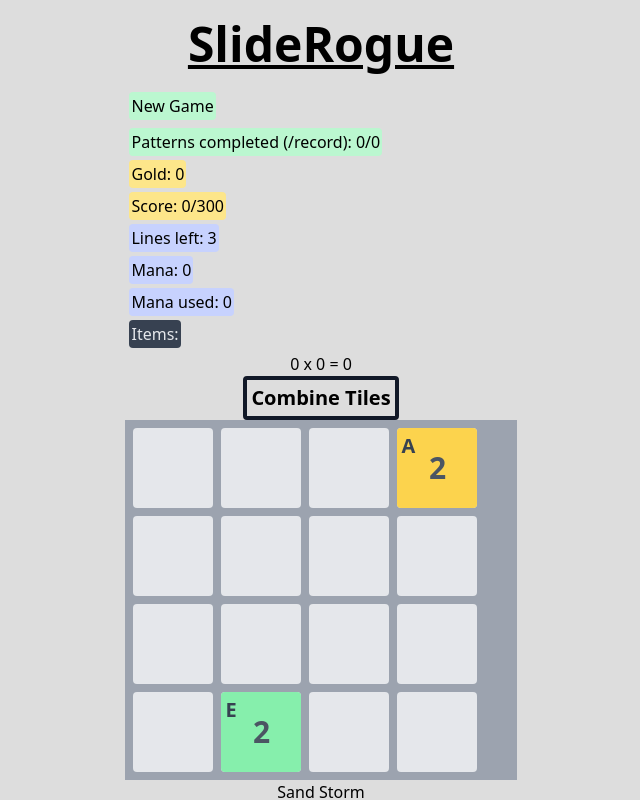
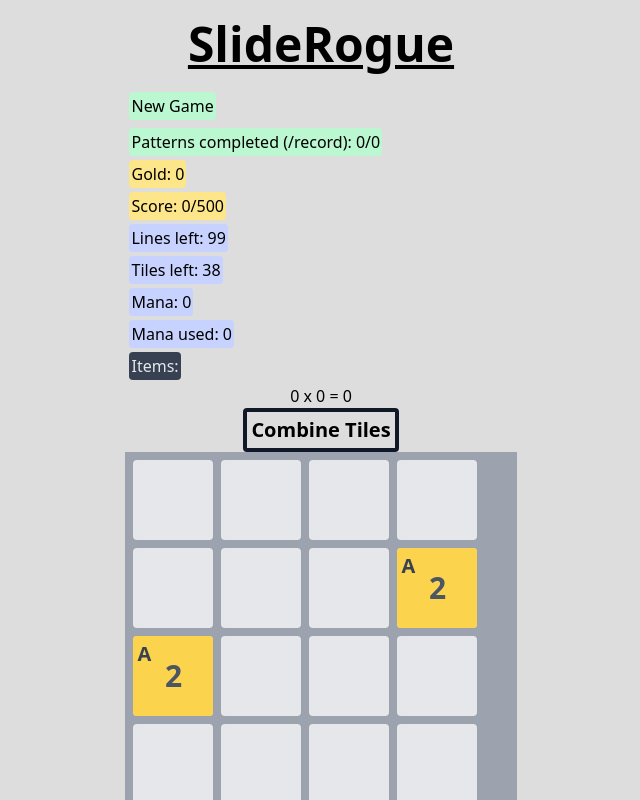
Before and after one commit to PAK90/sliderogue, a React (Vite) app: page / in a window 1280 px wide. Shown: the whole page, without its empty margins (319-959 px from the left). Built offline with nearby package versions, Linux system fonts and the light colour scheme.

Commit message:
Adds tile bag/deck accumulation.

```diff
--- a/src/components/Board.tsx
+++ b/src/components/Board.tsx
@@ -27,6 +27,7 @@ const Board = ({
     basePoints,
     multiplier,
     ownedItems,
+    usableDeck,
   } = board;
   const {
     setDraggedPath,
@@ -35,6 +36,7 @@ const Board = ({
     applyUpgrade,
     openShopping,
     endUpgrading,
+    toggleDeckView,
   } = useGameStore();
 
   const [drawing, setDrawing] = useState(false);
@@ -100,7 +102,7 @@ const Board = ({
     //   ),
     // );
     const baseManaCostPerTile = 10;
-    const manaIncreasePerTile = 1.3;
+    const manaIncreasePerTile = 1.1;
     setManaUsed(
       draggedCells.reduce((manaTotal, dTile, dTileIx) => {
         const draggedTile = tiles.find(
@@ -126,10 +128,10 @@ const Board = ({
       <div className="bg-amber-200 w-fit m-1 p-0.5 rounded">{`Gold: ${gold}`}</div>
       <div className="bg-amber-200 w-fit m-1 p-0.5 rounded">{`Score: ${score}/${targetScore}`}</div>
       <div className="bg-indigo-200 w-fit m-1 p-0.5 rounded">{`Lines left: ${lines}`}</div>
-      {/*<div*/}
-      {/*  onClick={toggleDeckView}*/}
-      {/*  className="bg-indigo-200 w-fit m-1 p-0.5 rounded cursor-pointer"*/}
-      {/*>{`Tiles left: ${deck.length}`}</div>*/}
+      <div
+        onClick={toggleDeckView}
+        className="bg-indigo-200 w-fit m-1 p-0.5 rounded cursor-pointer"
+      >{`Tiles left: ${usableDeck.length}`}</div>
       <div className="bg-indigo-200 w-fit m-1 p-0.5 rounded">{`Mana: ${mana}`}</div>
       <div
         className={`${manaUsed > mana ? "bg-red-200" : "bg-indigo-200"} w-fit m-1 p-0.5 rounded`}
@@ -145,6 +147,7 @@ const Board = ({
         </button>
       )}
       {upgrading && (
+        <>
           <button
             disabled={
               upgrading.minTiles > selectedTiles.length ||
@@ -159,6 +162,8 @@ const Board = ({
           >
             Upgrade Tiles
           </button>
+          <div>{`Select ${upgrading.minTiles} to ${upgrading.maxTiles} tiles, then click Upgrade Tiles`}</div>
+        </>
       )}
       <div className="w-full bg-gray-400 p-1 relative">
         <div
--- a/src/components/DeckViewDialog.tsx
+++ b/src/components/DeckViewDialog.tsx
@@ -1,62 +1,74 @@
-// import { useGameStore } from "../state";
-// import { Option } from "../helpers/chooseWeightedOption.ts";
-//
-// const GoalChooserDialog = () => {
-//   const { deckLooking, toggleDeckView, boards } = useGameStore();
-//   // TODO: make this not fixed to 0.
-//   const deck = boards[0]?.deck;
-//   if (!deck) return;
-//
-//   const colourMap = {
-//     W: "bg-blue-300",
-//     F: "bg-red-300",
-//     A: "bg-amber-300",
-//     E: "bg-green-300",
-//   };
-//
-//   const tileRender = (t: Option, ix: number) => {
-//     const value = t.value || 2;
-//     return (
-//       <div
-//         key={ix}
-//         className={`
-//                   w-10 h-10 ${colourMap[t.id as keyof typeof colourMap]}
-//                   rounded flex items-center justify-center
-//                   animate-growIn
-//                   ${value.toString().indexOf("$") > -1 && "cursor-pointer"}
-//                 `}
-//         style={{
-//           position: "relative",
-//         }}
-//       >
-//         <span className="text-gray-600 font-bold text-xl">{value}</span>
-//         <span
-//           style={{ position: "absolute", top: 4, left: 4 }}
-//           className="text-gray-700 font-bold text-xs"
-//         >
-//           {t.id}
-//         </span>
-//       </div>
-//     );
-//   };
-//
-//   return (
-//     <>
-//       <div
-//         hidden={!deckLooking}
-//         className={`
-//           bg-gray-200 shadow-2xl absolute top-1/4 left-1/4 w-1/2 h-fit z-20
-//         `}
-//       >
-//         <div className="flex">
-//           {deck.map((rt, rtIx) => {
-//             return tileRender(rt, rtIx);
-//           })}
-//         </div>
-//         <button onClick={toggleDeckView}>Close Deck View</button>
-//       </div>
-//     </>
-//   );
-// };
-//
-// export default GoalChooserDialog;
+import { useGameStore } from "../state";
+import { Option } from "../helpers/chooseWeightedOption.ts";
+
+const GoalChooserDialog = () => {
+  const { deckLooking, toggleDeckView, boards } = useGameStore();
+  // TODO: make this not fixed to 0.
+  const deck = boards[0]?.usableDeck;
+  if (!deck) return;
+
+  const colourMap = {
+    W: "bg-blue-300",
+    F: "bg-red-300",
+    A: "bg-amber-300",
+    E: "bg-green-300",
+  };
+
+  const tileRender = (t: Option, ix: number) => {
+    const value = t.value || 2;
+    const upgradeColourMap = {
+      GOLD: "#e3b006",
+      SILVER: "#e1e8f1",
+    };
+    const shadowString = (
+      t.upgrades?.map(
+        (upgrade, uIx) =>
+          `inset 0 0 0 ${(uIx + 1) * 5}px ${upgradeColourMap[upgrade]}`,
+      ) || []
+    ).join(", ");
+
+    return (
+      <div
+        key={ix}
+        className={`
+                  w-10 h-10 ${colourMap[t.id as keyof typeof colourMap]}
+                  rounded flex items-center justify-center
+                  animate-growIn
+                  ${value.toString().indexOf("$") > -1 && "cursor-pointer"}
+                `}
+        style={{
+          position: "relative",
+          boxShadow: shadowString,
+        }}
+      >
+        <span className="text-gray-600 font-bold text-xl">{value}</span>
+        <span
+          style={{ position: "absolute", top: 4, left: 4 }}
+          className="text-gray-700 font-bold text-xs"
+        >
+          {t.id}
+        </span>
+      </div>
+    );
+  };
+
+  return (
+    <>
+      <div
+        hidden={!deckLooking}
+        className={`
+          bg-gray-200 shadow-2xl absolute top-1/4 left-1/4 w-1/2 h-fit z-20
+        `}
+      >
+        <div className="flex flex-wrap">
+          {deck.map((rt, rtIx) => {
+            return tileRender(rt, rtIx);
+          })}
+        </div>
+        <button onClick={toggleDeckView}>Close Deck View</button>
+      </div>
+    </>
+  );
+};
+
+export default GoalChooserDialog;
--- a/src/components/GameArea.tsx
+++ b/src/components/GameArea.tsx
@@ -4,6 +4,7 @@ import { useSwipeable } from "react-swipeable";
 import Board from "./Board.tsx";
 import GoalChooserDialog from "./GoalChooserDialog.tsx";
 import ShopDialog from "./ShopDialog.tsx";
+import DeckViewDialog from "./DeckViewDialog.tsx";
 
 const GameArea = () => {
   const { move, resetGame, boards } = useGameStore();
@@ -60,9 +61,9 @@ const GameArea = () => {
       {/*  .map((option) => {*/}
       {/*    return <div>{option.id}</div>;*/}
       {/*  })}*/}
-      {/*<ShopDialog />*/}
       <GoalChooserDialog />
       <ShopDialog />
+      <DeckViewDialog />
       <div className="flex">
         {/*<div className="bg-amber-200 w-fit m-1 p-0.5 rounded">{`Gold: ${gold}`}</div>*/}
         <button
--- a/src/helpers/addRandomTile.ts
+++ b/src/helpers/addRandomTile.ts
@@ -35,6 +35,6 @@ export const addRandomTile = (
     value: chosenTile.value || 2,
     position: potentialNewCellPos,
     type: chosenTile.type,
-    upgrades: [],
+    upgrades: chosenTile.upgrades || [],
   };
 };
--- a/src/helpers/chooseWeightedOption.ts
+++ b/src/helpers/chooseWeightedOption.ts
@@ -1,10 +1,11 @@
-import { TileType } from "../state";
+import { TileType, TileUpgrades } from "../state";
 
 export type Option = {
   weight: number;
   id: string;
   type: TileType;
   value?: number;
+  upgrades?: TileUpgrades[];
 };
 
 export default function chooseWeightedOption(options: Option[]): Option {
--- /dev/null
+++ b/src/helpers/shuffleArray.ts
@@ -0,0 +1,8 @@
+export default function shuffleArray<T>(array: T[]): T[] {
+  const newArray = [...array];
+  for (let i = newArray.length - 1; i > 0; i--) {
+    const j = Math.floor(Math.random() * (i + 1));
+    [newArray[i], newArray[j]] = [newArray[j], newArray[i]];
+  }
+  return newArray;
+}
--- a/src/state/index.ts
+++ b/src/state/index.ts
@@ -7,11 +7,10 @@ import { Option } from "../helpers/chooseWeightedOption.ts";
 // import { elemental4Tiles, elementalTiles } from "../data/tiles.ts";
 import { rollActiveSpellData, Spell } from "../data/spells.ts";
 import { Upgrade } from "../data/upgrades.ts";
-// import { chooseEmptyTilePosition } from "../helpers/chooseEmptyTilePosition.ts";
-// import { defaultDeck } from "../data/tiles.ts";
-// import { uniqueId } from "../helpers/uniqueId.ts";
-import { addRandomTile } from "../helpers/addRandomTile.ts";
 import { Item } from "../data/items.ts";
+import { chooseEmptyTilePosition } from "../helpers/chooseEmptyTilePosition.ts";
+import { uniqueId } from "../helpers/uniqueId.ts";
+import shuffleArray from "../helpers/shuffleArray.ts";
 // import range from "../helpers/range.ts";
 
 export type Direction = "up" | "down" | "left" | "right";
@@ -57,7 +56,9 @@ export type BoardState = {
   basePoints: number;
   multiplier: number;
 
-  // deck: Option[];
+  usableDeck: Option[];
+  upgradedDeck: Option[];
+  temporaryDeck: Option[];
 
   baseTilesToSpawn: Option[];
   newTilesToSpawn: Option[];
@@ -158,7 +159,7 @@ export const useGameStore = create<GameState & Actions>()(
 
         const percentPerTileLength = 100;
         const baseManaCostPerTile = 10;
-        const manaIncreasePerTile = 1.3;
+        const manaIncreasePerTile = 1.1;
 
         // first, reduce mana by the length of the dragged *cells*, not the tiles.
         boardState.mana -= boardState.draggedCells.reduce(
@@ -174,6 +175,21 @@ export const useGameStore = create<GameState & Actions>()(
             );
           },
           0,
+        );
+
+        // then, add the dragged tiles randomly to the temporary deck (that will be merged to defaultDeck later)
+        boardState.temporaryDeck = draggedTiles.reduce(
+          (deckState, draggedTile) => {
+            deckState.splice(Math.floor(Math.random() * deckState.length), 0, {
+              weight: 100,
+              type: draggedTile.type,
+              value: draggedTile.value,
+              id: draggedTile.name,
+              upgrades: draggedTile.upgrades,
+            });
+            return deckState;
+          },
+          boardState.temporaryDeck,
         );
 
         // then, delete the dragged tiles from the board
@@ -192,16 +208,19 @@ export const useGameStore = create<GameState & Actions>()(
         const targetIncrease = 1.5;
         // state.boards[boardIndex].spellsCompleted += 1;
         // if we exceed the points total, give gold
-        // give 1 gold per remaining tile on the board; 3 if it's a gold tile.
         if (boardState.score >= boardState.targetScore) {
+          // give 1 gold per remaining tile on the board; 3 if it's a gold tile.
           boardState.gold += boardState.tiles.reduce(
             (total, tile) => total + (tile.upgrades.includes("GOLD") ? 3 : 1),
             0,
           );
+          // increase the target score
           boardState.targetScore = Math.floor(
             boardState.targetScore * targetIncrease,
           );
-          boardState.lines = 3;
+
+          // reset things
+          boardState.lines = 99;
           boardState.score = 0;
           state.choosing = true;
         } else {
@@ -252,13 +271,26 @@ export const useGameStore = create<GameState & Actions>()(
 
     setActiveSpell: (newSpell: Spell, boardIx: number) =>
       set((state) => {
-        state.boards[boardIx].availableSpells[0] = {
+        const boardState = state.boards[boardIx];
+        boardState.availableSpells[0] = {
           spell: newSpell,
           complete: newSpell.requiredTiles.map(() => false),
         };
-        state.boards[boardIx].newTilesToSpawn = newSpell.spawns;
+        boardState.newTilesToSpawn = newSpell.spawns;
         // FIXME; for now it's just me wanting each spell to have only their own colours come in.
-        state.boards[boardIx].baseTilesToSpawn = newSpell.spawns;
+        boardState.baseTilesToSpawn = newSpell.spawns;
+
+        // prototype; make deck tiles equal to spawns on the spell, plus the temporary deck.
+        const deckFromSpawns = newSpell.spawns
+          .map((st) => Array.from({ length: 20 }, () => ({ ...st })))
+          .flat();
+        boardState.usableDeck = shuffleArray(
+          deckFromSpawns.concat(boardState.upgradedDeck),
+        );
+        boardState.upgradedDeck = boardState.upgradedDeck.concat(
+          boardState.temporaryDeck,
+        );
+        boardState.temporaryDeck = [];
       }),
 
     enspellTile: (tile: Tile) =>
@@ -472,33 +504,33 @@ export const useGameStore = create<GameState & Actions>()(
 
         if (moved) {
           // add a random tile if any are left.
-          // if (state.boards[boardIndex].deck.length > 0) {
-          boardState.tiles.push(
-            addRandomTile(
-              boardState.tiles,
-              boardState.boardWidth,
-              boardState.boardHeight,
-              [
-                // ...state.boards[boardIndex].baseTilesToSpawn,
-                ...boardState.newTilesToSpawn,
-              ],
-            ),
-            // {
-            //   id: uniqueId(),
-            //   name: state.boards[boardIndex].deck[0].id.toString(),
-            //   value: state.boards[boardIndex].deck[0].value || 2,
-            //   position: chooseEmptyTilePosition(
-            //     state.boards[boardIndex].boardWidth,
-            //     state.boards[boardIndex].boardHeight,
-            //     state.boards[boardIndex].tiles,
-            //   ).position,
-            //   type: state.boards[boardIndex].deck[0].type,
-            //   upgrades: [],
-            // },
-          );
-          // remove that tile from the deck
-          // state.boards[boardIndex].deck.splice(0, 1);
-          // }
+          if (state.boards[boardIndex].usableDeck.length > 0) {
+            boardState.tiles.push(
+              // addRandomTile(
+              //   boardState.tiles,
+              //   boardState.boardWidth,
+              //   boardState.boardHeight,
+              //   [
+              //     // ...state.boards[boardIndex].baseTilesToSpawn,
+              //     ...boardState.newTilesToSpawn,
+              //   ],
+              // ),
+              {
+                id: uniqueId(),
+                name: state.boards[boardIndex].usableDeck[0].id.toString(),
+                value: state.boards[boardIndex].usableDeck[0].value || 2,
+                position: chooseEmptyTilePosition(
+                  state.boards[boardIndex].boardWidth,
+                  state.boards[boardIndex].boardHeight,
+                  state.boards[boardIndex].tiles,
+                ).position,
+                type: state.boards[boardIndex].usableDeck[0].type,
+                upgrades: [],
+              },
+            );
+            // remove that tile from the usableDeck
+            state.boards[boardIndex].usableDeck.splice(0, 1);
+          }
           // check which parts of the required spell are complete, and mark that in the spell
           const activeSpell =
             boardState.availableSpells[boardState.activeSpell];
@@ -536,8 +568,11 @@ export const useGameStore = create<GameState & Actions>()(
           4,
           4,
           newSpell.spell.spawns,
-          newSpell.spell.spawns,
+          // newSpell.spell.spawns,
           newSpell,
+          newSpell.spell.spawns
+            .map((st) => Array.from({ length: 20 }, () => ({ ...st })))
+            .flat(),
         );
         state.boards = [myBoard];
         state.choosing = false;
@@ -589,21 +624,21 @@ export const useGameStore = create<GameState & Actions>()(
 //   return annihilationPairs;
 // };
 
-const INITIAL_TARGET = 300;
+const INITIAL_TARGET = 500;
 
 const initBoard = (
   width: number,
   height: number,
   tilesToStart: Option[],
-  baseTilesToSpawn: Option[],
+  // baseTilesToSpawn: Option[],
   newSpell: { spell: Spell; complete: boolean[] },
-  // deckOfTiles: Option[],
+  deckOfTiles: Option[],
 ) => {
   const newBoardState: BoardState = {
     score: 0,
     mana: 0,
     gold: 0,
-    lines: 3,
+    lines: 99,
     targetScore: INITIAL_TARGET,
     spellsCompleted: 0,
     boardWidth: width,
@@ -619,56 +654,54 @@ const initBoard = (
     usedUpgrades: [],
     ownedItems: [],
     selectedTiles: [],
-    // deck: deckOfTiles,
+    usableDeck: deckOfTiles,
+    temporaryDeck: [],
+    upgradedDeck: [],
   };
-  const tilesToAdd = newBoardState.baseTilesToSpawn.reduce((tta, option) => {
-    tta.push(
-      // @ts-expect-error stupid never
-      addRandomTile(tta, newBoardState.boardWidth, newBoardState.boardHeight, [
-        option,
-      ]),
-    );
-    return tta;
-  }, []);
-  newBoardState.tiles = newBoardState.tiles.concat(tilesToAdd);
+  /// INFINITE TILE STUFF STARTS HERE
+  // const tilesToAdd = newBoardState.baseTilesToSpawn.reduce((tta, option) => {
+  //   tta.push(
+  //     // @ts-expect-error stupid never
+  //     addRandomTile(tta, newBoardState.boardWidth, newBoardState.boardHeight, [
+  //       option,
+  //     ]),
+  //   );
+  //   return tta;
+  // }, []);
+  // newBoardState.tiles = newBoardState.tiles.concat(tilesToAdd);
+  //
+  // // but after this, we want the spawn pool to be different... includes wildcards and 4-tiles.
+  // newBoardState.baseTilesToSpawn = baseTilesToSpawn;
+  /// INFINITE TILE STUFF ENDS HERE
 
-  // but after this, we want the spawn pool to be different... includes wildcards and 4-tiles.
-  newBoardState.baseTilesToSpawn = baseTilesToSpawn;
+  /// DECK STUFF STARTS HERE
+  const startingSpots = [0, 1].reduce(
+    (chosenCells) => {
+      return [
+        ...chosenCells,
+        chooseEmptyTilePosition(width, height, chosenCells),
+      ];
+    },
+    [] as { position: Coordinate }[],
+  );
 
-  // const startingSpots = [0, 1].reduce(
-  //   (chosenCells) => {
-  //     return [
-  //       ...chosenCells,
-  //       chooseEmptyTilePosition(width, height, chosenCells),
-  //     ];
-  //   },
-  //   [] as { position: Coordinate }[],
-  // );
-  //
-  // function shuffleArray<T>(array: T[]): T[] {
-  //   const newArray = [...array];
-  //   for (let i = newArray.length - 1; i > 0; i--) {
-  //     const j = Math.floor(Math.random() * (i + 1));
-  //     [newArray[i], newArray[j]] = [newArray[j], newArray[i]];
-  //   }
-  //   return newArray;
-  // }
-  // const shuffledDeck = shuffleArray(deckOfTiles);
-  //
-  // // const { deck, chosenTiles } = chooseTilesFromBag(deckOfTiles, 2);
-  // // take the given deck, shuffle it, and draw from that without ever reshuffling.
-  //
-  // newBoardState.tiles = startingSpots.map((ss, ssIx) => ({
-  //   id: uniqueId(),
-  //   name: shuffledDeck[ssIx].id.toString(),
-  //   value: shuffledDeck[ssIx].value || 2,
-  //   position: ss.position,
-  //   type: shuffledDeck[ssIx].type,
-  //   upgrades: [],
-  // }));
-  //
-  // shuffledDeck.splice(0, 2);
-  // newBoardState.deck = shuffledDeck;
+  const shuffledDeck = shuffleArray(deckOfTiles);
+
+  // const { deck, chosenTiles } = chooseTilesFromBag(deckOfTiles, 2);
+  // take the given deck, shuffle it, and draw from that without ever reshuffling.
+
+  newBoardState.tiles = startingSpots.map((ss, ssIx) => ({
+    id: uniqueId(),
+    name: shuffledDeck[ssIx].id.toString(),
+    value: shuffledDeck[ssIx].value || 2,
+    position: ss.position,
+    type: shuffledDeck[ssIx].type,
+    upgrades: [],
+  }));
+
+  shuffledDeck.splice(0, 2);
+  newBoardState.usableDeck = shuffledDeck;
+  /// DECK STUFF ENDS HERE
 
   newBoardState.availableSpells.push(newSpell);
   return newBoardState;
```
Lines whose indentation alone changed are shown as unchanged.
